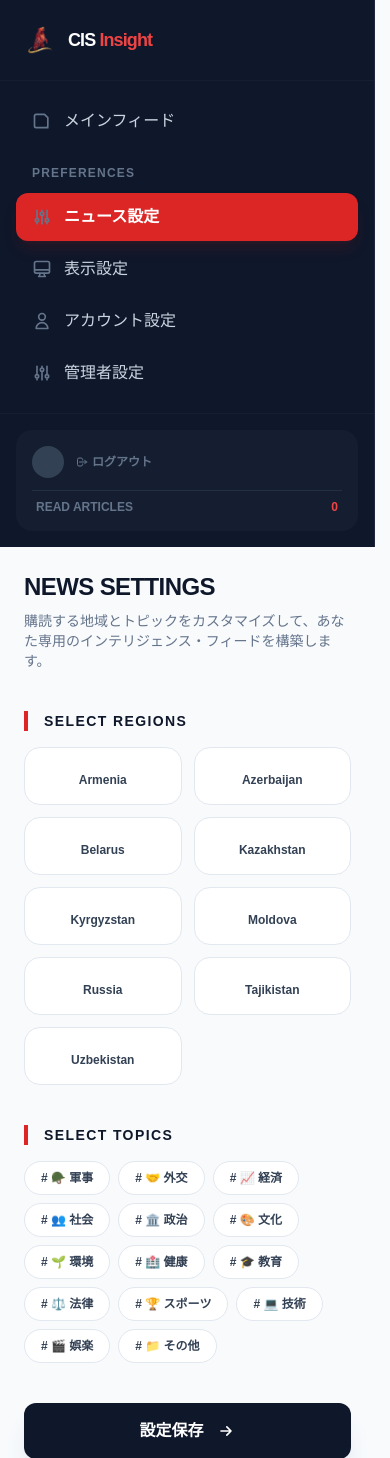
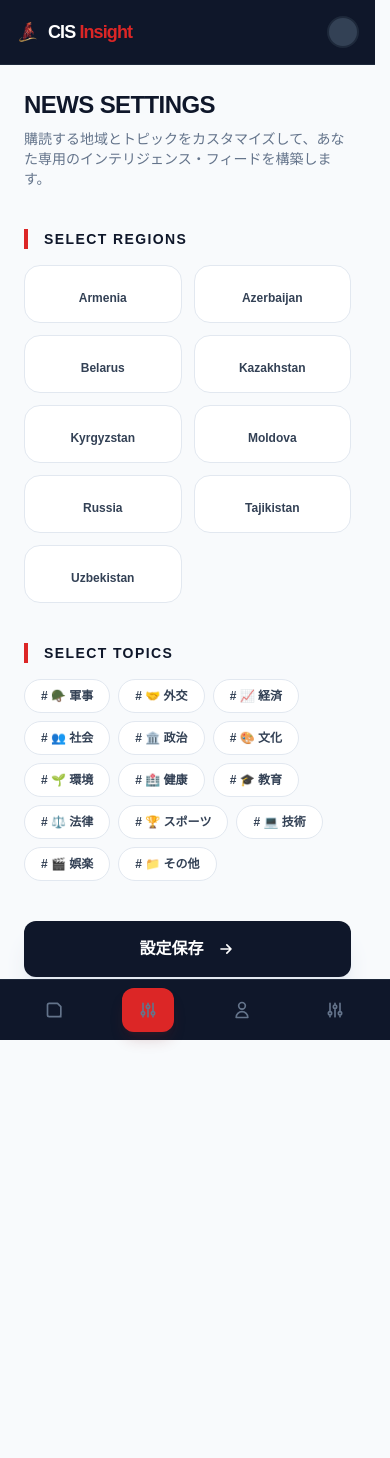
Before and after one commit to kokoa454/CIS_Insight, a Django app: page /news_settings/ in a window 390 px wide. Shown: the top 1458 px of the page. After the commit the page ends 1044 px from the top, so only its background shows below. Run offline with Django 5.2, Linux system fonts and the light colour scheme; the visitor is signed in with stand-in values (Sample User, id 1); data comes from the database, SQL or seed files in the repository; some libraries are stand-ins or nearby versions.

Commit message:
refactor: compatible with mobile screens

```diff
--- a/cis_insight/templates/news_settings.html
+++ b/cis_insight/templates/news_settings.html
@@ -4,48 +4,92 @@
 {% block title %}ニュース設定 | CIS Insight{% endblock %}
 
 {% block main %}
-<div class="min-h-screen bg-slate-50 flex flex-col md:flex-row">
-
-    <aside class="w-full md:w-64 bg-slate-900 text-slate-300 flex-shrink-0 flex flex-col border-r border-slate-800">
-        <div class="p-6 flex items-center gap-3 border-b border-slate-800/50">
-            <img src="{% static 'img/logo.png' %}" class="w-8 h-8 object-contain" alt="Logo">
-            <span class="text-lg font-bold text-white font-cis_insight tracking-tighter">
-                CIS <span class="text-red-500">Insight</span>
+<div class="md:hidden bg-slate-900 border-b border-slate-800 p-4 sticky top-0 z-40">
+    <div class="flex items-center justify-between">
+        <div class="flex items-center gap-2">
+            <img src="{% static 'img/logo.png' %}" class="w-6 h-6 object-contain" alt="Logo">
+            <span class="text-subtitle tracking-tighter text-white font-cis_insight">
+                CIS <span class="text-red-600">Insight</span>
             </span>
         </div>
-        <nav class="flex-grow p-4 space-y-1">
+
+        <div class="relative">
+            <button onclick="toggleMobileUserMenu()" class="focus:outline-none block">
+                {% if user.user_icon %}
+                <img src="{{ user.user_icon }}" class="w-8 h-8 rounded-full bg-slate-700 object-cover border-2 border-slate-800 ring-2 ring-red-500/20">
+                {% else %}
+                <div class="w-8 h-8 rounded-full bg-slate-700 flex items-center justify-center text-xs font-bold text-white border-2 border-slate-800">
+                    {{ user.user_name|slice:":1"|upper }}
+                </div>
+                {% endif %}
+            </button>
+
+            <div id="mobile-user-menu" class="hidden absolute right-0 mt-3 w-48 bg-slate-800 border border-slate-700 rounded-xl shadow-2xl p-4 animate-fade-in z-50">
+                <div class="space-y-3">
+                    <p class="text-white text-xs font-bold border-b border-slate-700 pb-2 truncate">
+                        {{ user.user_display_name }}
+                    </p>
+                    <div class="flex justify-between items-center text-[10px] font-bold">
+                        <span class="text-slate-400 font-en">READ ARTICLES</span>
+                        <span class="text-red-500">{{ user.user_news_count }}</span>
+                    </div>
+                    <form action="{% url 'logout' %}" method="POST" class="pt-2">
+                        {% csrf_token %}
+                        <button type="submit" class="w-full text-left text-[10px] text-slate-500 hover:text-red-400 font-bold transition-colors">
+                            ログアウト
+                        </button>
+                    </form>
+                </div>
+            </div>
+        </div>
+    </div>
+</div>
+
+<div class="min-h-screen bg-slate-50 flex flex-col md:flex-row">
+    <aside class="fixed bottom-0 left-0 right-0 z-50 w-full md:relative md:w-64 bg-slate-900 text-slate-300 flex-shrink-0 flex flex-row md:flex-col border-t md:border-t-0 md:border-r border-slate-800">
+        <div class="hidden md:flex p-6 items-center gap-3 border-b border-slate-800/50">
+            <img src="{% static 'img/logo.png' %}" class="w-8 h-8 object-contain" alt="Logo">
+            <span class="text-subtitle tracking-tighter text-white font-cis_insight">
+                CIS <span class="text-red-600">Insight</span>
+            </span>
+        </div>
+
+        <nav class="flex-grow p-2 md:p-4 flex flex-row md:flex-col md:space-y-1 items-center md:items-stretch justify-around md:justify-start">
             <a href="{% url 'dashboard' %}" class="flex items-center gap-3 px-4 py-3 hover:bg-slate-800 hover:text-white rounded-xl font-medium transition-all group">
                 <svg class="w-5 h-5 text-slate-500 group-hover:text-white" fill="none" stroke="currentColor" viewBox="0 0 24 24"><path stroke-linecap="round" stroke-linejoin="round" stroke-width="2" d="M19 20H5a2 2 0 01-2-2V6a2 2 0 012-2h10l4 4v10a2 2 0 01-2 2z" /></svg>
-                メインフィード
+                <span class="hidden md:inline">メインフィード</span>
             </a>
 
-            <div class="pt-4 pb-2 px-4 text-tiny font-bold text-slate-500 uppercase tracking-widest">Preferences</div>
+            <div class="hidden md:block pt-4 pb-2 px-4 text-tiny font-bold text-slate-500 uppercase tracking-widest">Preferences</div>
 
             <a href="{% url 'news_settings' %}" class="flex items-center gap-3 px-4 py-3 bg-red-600 text-white rounded-xl font-bold shadow-lg shadow-red-900/20 transition-all">
                 <svg class="w-5 h-5 text-slate-500 group-hover:text-white" fill="none" stroke="currentColor" viewBox="0 0 24 24"><path stroke-linecap="round" stroke-linejoin="round" stroke-width="2" d="M12 6V4m0 2a2 2 0 100 4m0-4a2 2 0 110 4m-6 8a2 2 0 100-4m0 4a2 2 0 110-4m0 4v2m0-6V4m6 6v10m6-2a2 2 0 100-4m0 4a2 2 0 110-4m0 4v2m0-6V4" /></svg>
-                ニュース設定
+                <span class="hidden md:inline">ニュース設定</span>
             </a>
-            <a href="{% url 'display_settings' %}" class="flex items-center gap-3 px-4 py-3 hover:bg-slate-800 hover:text-white rounded-xl font-medium transition-all group">
+
+            <!-- <a href="{% url 'display_settings' %}" class="flex items-center gap-3 px-4 py-3 hover:bg-slate-800 hover:text-white rounded-xl font-medium transition-all group">
                 <svg class="w-5 h-5 text-slate-500 group-hover:text-white" fill="none" stroke="currentColor" viewBox="0 0 24 24"><path stroke-linecap="round" stroke-linejoin="round" stroke-width="2" d="M9.75 17L9 20l-1 1h8l-1-1-.75-3M3 13h18M5 17h14a2 2 0 002-2V5a2 2 0 00-2-2H5a2 2 0 00-2 2v10a2 2 0 002 2z" /></svg>
-                表示設定
-            </a>
+                <span class="hidden md:inline">表示設定</span>
+            </a> -->
+
             <a href="{% url 'account_settings' %}" class="flex items-center gap-3 px-4 py-3 hover:bg-slate-800 hover:text-white rounded-xl font-medium transition-all group">
                 <svg class="w-5 h-5 text-slate-500 group-hover:text-white" fill="none" stroke="currentColor" viewBox="0 0 24 24"><path stroke-linecap="round" stroke-linejoin="round" stroke-width="2" d="M16 7a4 4 0 11-8 0 4 4 0 018 0zM12 14a7 7 0 00-7 7h14a7 7 0 00-7-7z" /></svg>
-                アカウント設定
+                <span class="hidden md:inline">アカウント設定</span>
             </a>
+
             {% if user.is_staff %}
             <a href="{% url 'admin' %}" class="flex items-center gap-3 px-4 py-3 hover:bg-slate-800 hover:text-white rounded-xl font-medium transition-all group">
                 <svg class="w-5 h-5 text-slate-500 group-hover:text-white" fill="none" stroke="currentColor" viewBox="0 0 24 24"><path stroke-linecap="round" stroke-linejoin="round" stroke-width="2" d="M12 6V4m0 2a2 2 0 100 4m0-4a2 2 0 110 4m-6 8a2 2 0 100-4m0 4a2 2 0 110-4m0 4v2m0-6V4m6 6v10m6-2a2 2 0 100-4m0 4a2 2 0 110-4m0 4v2m0-6V4" /></svg>
-                管理者設定
+                <span class="hidden md:inline">管理者設定</span>
             </a>
             {% endif %}
         </nav>
 
-        <div class="p-4 border-t border-slate-800/50">
+        <div class="hidden md:block p-4 border-t border-slate-800/50">
             <div class="bg-slate-800/40 rounded-2xl p-4">
                 <div class="flex items-center gap-3 mb-3">
                     {% if user.user_icon %}
-                    <img src="{{ user.user_icon }}" class="w-8 h-8 rounded-full bg-slate-700 flex items-center justify-center text-xs font-bold text-white shrink-0">
+                    <img src="{{ user.user_icon }}" class="w-8 h-8 rounded-full bg-slate-700 object-cover shrink-0">
                     {% else %}
                     <div class="w-8 h-8 rounded-full bg-slate-700 flex items-center justify-center text-xs font-bold text-white shrink-0">
                         {{ user.user_name|slice:":1"|upper }}
@@ -62,7 +106,6 @@
                         </form>
                     </div>
                 </div>
-
                 <div class="flex justify-between items-center text-tiny text-slate-500 font-bold px-1 border-t border-slate-700/50 pt-2 font-en">
                     <span>READ ARTICLES</span>
                     <span class="text-red-500">{{ user.user_news_count }}</span>
@@ -71,7 +114,7 @@
         </div>
     </aside>
 
-    <main class="flex-grow overflow-y-auto h-screen p-6 md:p-12">
+    <main class="flex-grow overflow-y-auto h-screen p-6 md:p-12 pb-32">
         <div class="max-w-4xl mx-auto">
             <header class="mb-10">
                 <h1 class="text-2xl font-black text-slate-900 font-en uppercase tracking-tight">News Settings</h1>
@@ -88,39 +131,18 @@
                         <h2 class="text-sm font-black text-slate-900 uppercase tracking-widest font-en">Select Regions</h2>
                     </div>
                     <div class="grid grid-cols-2 sm:grid-cols-3 md:grid-cols-4 gap-3">
-                        {% if user.user_news_referred_country %}
                         {% for country in cis_countries %}
                         <label class="relative group cursor-pointer">
                             <input type="checkbox" name="countries" value="{{ country.id }}" class="peer hidden"
                                 {% if country.id in user.user_news_referred_country %}checked{% endif %}>
-                            <div class="p-4 bg-white border border-slate-200 rounded-2xl transition-all
-                                        peer-checked:border-red-500 peer-checked:bg-red-50 group-hover:border-slate-300">
+                            <div class="p-4 bg-white border border-slate-200 rounded-2xl transition-all peer-checked:border-red-500 peer-checked:bg-red-50 group-hover:border-slate-300">
                                 <div class="flex flex-col items-center gap-2">
                                     <span class="text-5xl fi {{ country.emoji }}"></span>
-                                    <span class="text-tiny font-bold text-slate-900 peer-checked:text-red-700 transition-colors">
-                                        {{ country.name }}
-                                    </span>
+                                    <span class="text-tiny font-bold text-slate-700 peer-checked:text-red-600 transition-colors">{{ country.name }}</span>
                                 </div>
                             </div>
                         </label>
                         {% endfor %}
-                        {% else %}
-                        {% for country in cis_countries %}
-                        <label class="relative group cursor-pointer">
-                            <input type="checkbox" name="countries" value="{{ country.id }}" class="peer hidden"
-                                {% if country.id in user.user_news_referred_country %}checked{% endif %}>
-                            <div class="p-4 bg-white border border-slate-200 rounded-2xl transition-all
-                                        peer-checked:border-red-500 peer-checked:bg-red-50 group-hover:border-slate-300">
-                                <div class="flex flex-col items-center gap-2">
-                                    <span class="text-5xl fi {{ country.emoji }}"></span>
-                                    <span class="text-tiny font-bold text-slate-700 peer-checked:text-red-600 transition-colors">
-                                        {{ country.name }}
-                                    </span>
-                                </div>
-                            </div>
-                        </label>
-                        {% endfor %}
-                        {% endif %}
                     </div>
                 </section>
 
@@ -129,33 +151,15 @@
                         <h2 class="text-sm font-black text-slate-900 uppercase tracking-widest font-en">Select Topics</h2>
                     </div>
                     <div class="flex flex-wrap gap-2">
-                        {% if user.user_news_referred_topic %}
                         {% for topic in topics %}
                         <label class="cursor-pointer">
                             <input type="checkbox" name="topics" value="{{ topic.id }}" class="peer hidden"
                                 {% if topic.id in user.user_news_referred_topic %}checked{% endif %}>
-                            <span class="px-4 py-2 bg-white border border-slate-200 rounded-full text-tiny font-bold
-                                        text-slate-700 transition-all
-                                        peer-checked:bg-red-50 peer-checked:text-red-700 peer-checked:border-red-500
-                                        peer-checked:font-black hover:border-slate-300 inline-block font-ja">
+                            <span class="px-4 py-2 bg-white border border-slate-200 rounded-full text-tiny font-bold text-slate-700 transition-all peer-checked:bg-red-50 peer-checked:text-red-700 peer-checked:border-red-500 peer-checked:font-black hover:border-slate-300 inline-block font-ja">
                                 # {{ topic.emoji }} {{ topic.name }}
                             </span>
                         </label>
                         {% endfor %}
-                        {% else %}
-                        {% for topic in topics %}
-                        <label class="cursor-pointer">
-                            <input type="checkbox" name="topics" value="{{ topic.id }}" class="peer hidden"
-                                {% if topic.id in user.user_news_referred_topic %}checked{% endif %}>
-                            <span class="px-4 py-2 bg-white border border-slate-200 rounded-full text-tiny font-bold
-                                        text-slate-700 transition-all
-                                        peer-checked:bg-red-50 peer-checked:text-red-700 peer-checked:border-red-500
-                                        peer-checked:font-black hover:border-slate-300 inline-block font-ja">
-                                # {{ topic.emoji }} {{ topic.name }}
-                            </span>
-                        </label>
-                        {% endfor %}
-                        {% endif %}
                     </div>
                 </section>
 
```
Also changed, not shown: cis_insight/static/js/dashboard.js (added, +16 -0 lines), cis_insight/static/js/news_settings.js (+35 -9 lines), cis_insight/templates/dashboard.html (+67 -24 lines).
